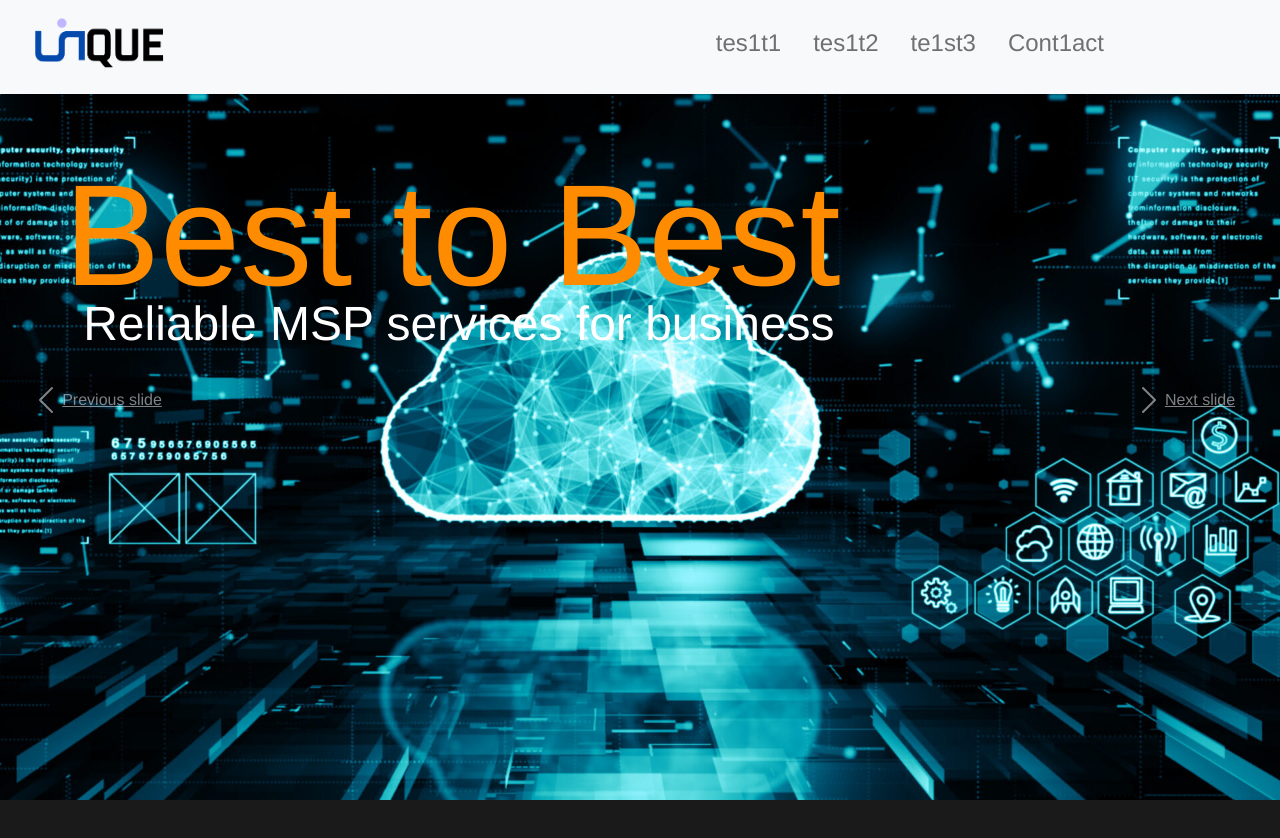
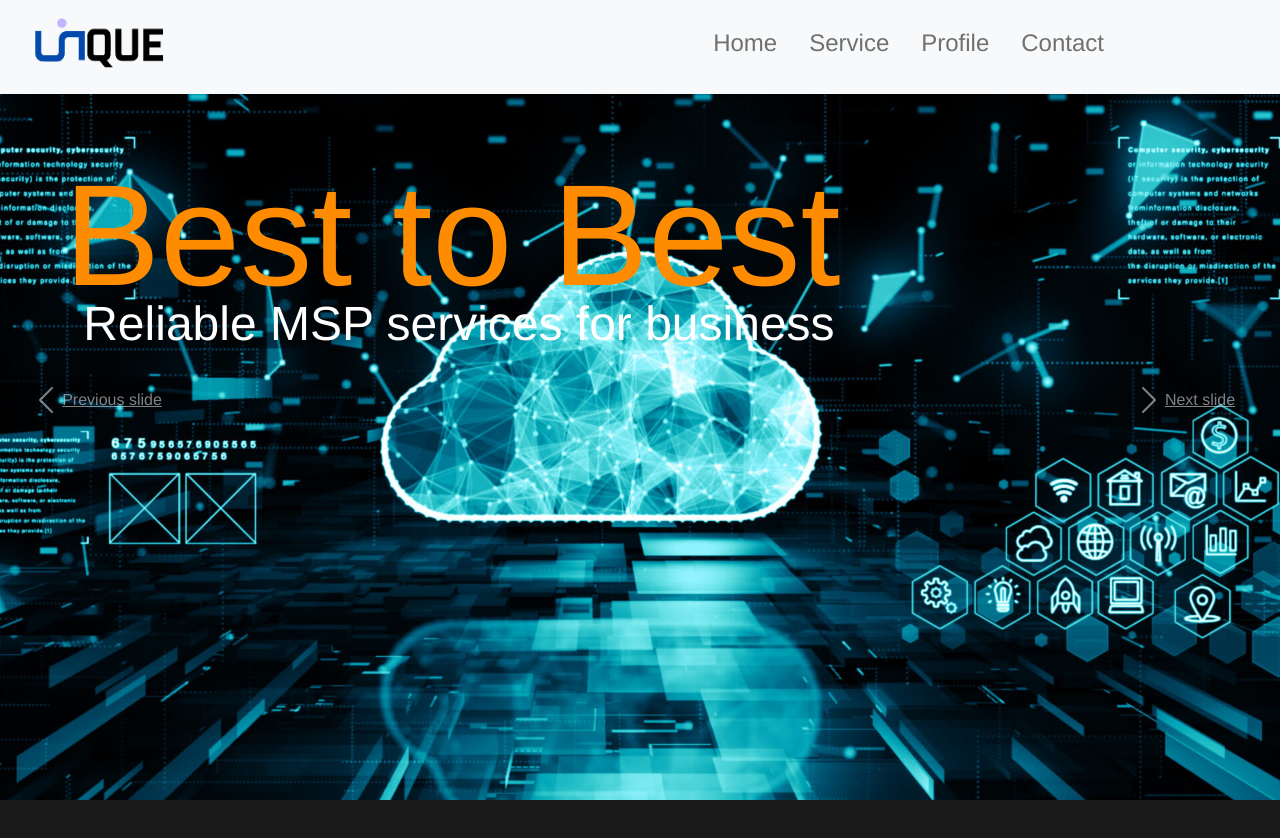
Before and after one commit to jjooooon/5-inque-Front, a Vue app: page / in a window 1280 px wide. Shown: the top 838 px of the page. Built offline with nearby package versions, Linux system fonts and the light colour scheme; no server answers.

Commit message:
feat: rollback

```diff
--- a/src/components/Read.vue
+++ b/src/components/Read.vue
@@ -18,10 +18,10 @@
     </div>
         <div id="myNavbar">
             <ul class="navbar-nav ml-auto flex-nowrap" style="padding-right: 10em">
-                <b-nav-item class="nav-link" href="#" @click.prevent="scrollToSection('section1')"><h4>tes1t1</h4></b-nav-item>
-                <b-nav-item class="nav-link" href="#" @click.prevent="scrollToSection('section2')"><h4>tes1t2</h4></b-nav-item>
-                <b-nav-item class="nav-link" href="#" @click.prevent="scrollToSection('section3')"><h4>te1st3</h4></b-nav-item>
-                <b-nav-item class="nav-link" href="#" @click.prevent="scrollToSection('section4')"><h4>Cont1act</h4></b-nav-item>
+                <b-nav-item class="nav-link" href="#" @click.prevent="scrollToSection('section1')"><h4>Home</h4></b-nav-item>
+                <b-nav-item class="nav-link" href="#" @click.prevent="scrollToSection('section2')"><h4>Service</h4></b-nav-item>
+                <b-nav-item class="nav-link" href="#" @click.prevent="scrollToSection('section3')"><h4>Profile</h4></b-nav-item>
+                <b-nav-item class="nav-link" href="#" @click.prevent="scrollToSection('section4')"><h4>Contact</h4></b-nav-item>
             </ul>
         </div>
         </nav>
```
